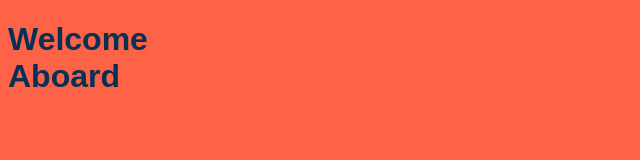
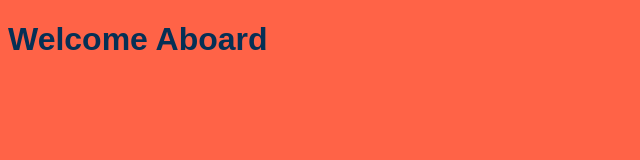
Before and after one commit to azkizaini/training, a plain HTML site: page index.html in a window 1280 px wide. Shown: the whole page, without its empty margins (0-640 px from the left). Drawn offline with Linux system fonts and the light colour scheme.

Commit message:
final commit part 2

```diff
--- a/style.css
+++ b/style.css
@@ -1,8 +1,3 @@
-* {
-    width: 0;
-    height: 100vh;
-}
-
 body {
     background-color: tomato;
     color: rgb(8, 8, 61);
```
